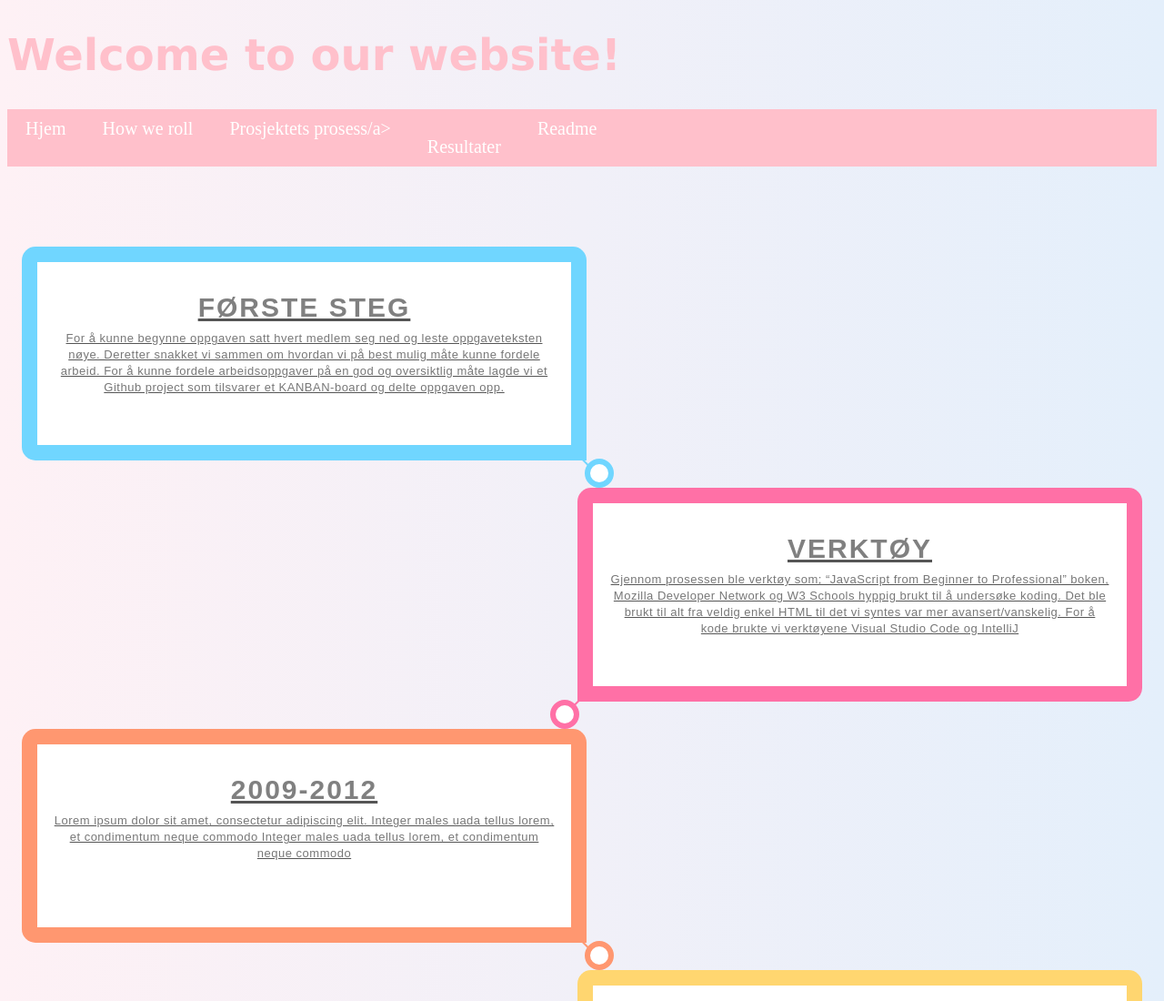
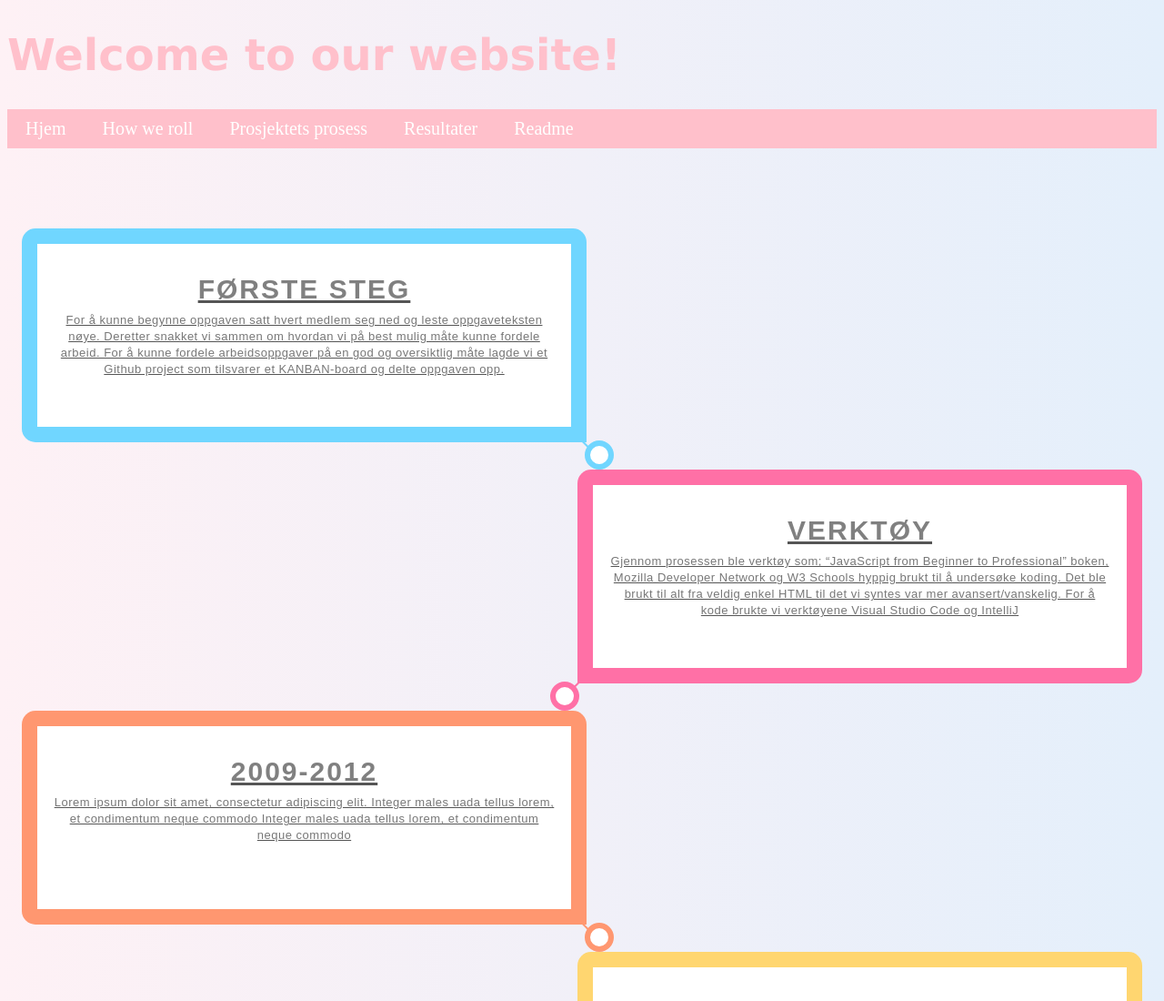
Before and after one commit to buseliiik/How-we-roll, a plain HTML site: page raport.html in a window 1280 px wide. Shown: the top 1100 px of the page at 91% size. Drawn offline with Linux system fonts and the light colour scheme.

Commit message:
Update raport.html

```diff
--- a/raport.html
+++ b/raport.html
@@ -15,7 +15,7 @@
 <ul>
     <li><a href="index.html">Hjem</a></li>
     <li><a href="How-we-roll.html">How we roll</a></li>
-    <li><a href="raport.html">Prosjektets prosess/a></li>
+    <li><a href="raport.html">Prosjektets prosess</a></li>
     <li><a href="resultat.html">Resultater</a></li>
     <li><a href="download-readme.html">Readme</a></li>
 </ul>
```
